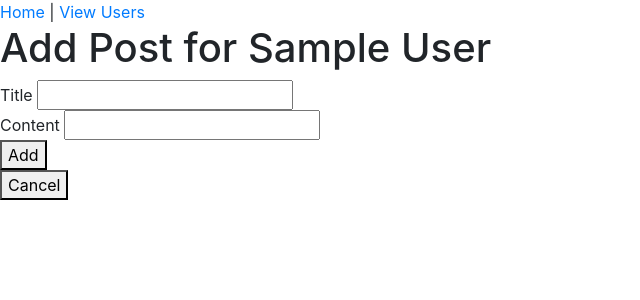
After one commit to dalbiter/Blogly, a Flask app: page /users/1/posts/new in a window 1280 px wide. The commit adds this page. Shown: the top 300 px of the page, without its empty margins (0-640 px from the left). Run offline with Flask 3, Linux system fonts and the light colour scheme; tables that the repository leaves empty hold one stand-in row (values such as "Sample post").

Commit message:
added posts table, added posts list to user profile, started creating  routes to add new posts

```diff
--- a/app.py
+++ b/app.py
@@ -1,7 +1,7 @@
 from flask import Flask, request, render_template, redirect, flash, session
 from flask_debugtoolbar import DebugToolbarExtension
 from sqlalchemy import text
-from models import db, connect_db, User
+from models import db, connect_db, User, Post
 
 app = Flask(__name__)
 
@@ -55,13 +55,14 @@ def show_user_details(user_id):
     """show user profile"""
 
     user = User.query.get_or_404(user_id)
+    posts = user.posts
     print(user.image_url)
-    return render_template('user_profile.html', user=user)
+    return render_template('user_profile.html', user=user, posts=posts)
 
 @app.route('/users/<int:user_id>/edit')
 def edit_user_form(user_id):
     """show form to edit a user"""
-
+    # need to refactor to db.session.get(User, user_id)
     user = User.query.get(user_id)
     return render_template('edit_user.html', user=user)
 
@@ -70,7 +71,6 @@ def edit_user(user_id):
     """takes user data from form and update database with new info"""
 
     user = User.query.get(user_id)
-
     first = request.form['first_name']
     first = first if first else user.first_name
     last = request.form['last_name']
@@ -95,5 +95,18 @@ def delete_user(user_id):
     User.query.filter_by(id=user_id).delete()
 
     db.session.commit()
+    return redirect('/users')
 
-    return redirect('/users')
+@app.route('/users/<int:user_id>/posts/new')
+def add_new_post(user_id):
+    """show form to add new post for current user"""
+
+    user = db.session.get(User, user_id)
+    return render_template('/new_post.html', user=user)
+
+# @app.route('/users/<int:user_id>/posts/new', methods=['POST'])
+# def add_new_post(user_id):
+#     """takes form data and creates post for current user"""
+
+#     user = db.session.get(User, user_id)
+#     return redirect('posts.html', user=user)
--- a/templates/base.html
+++ b/templates/base.html
@@ -3,6 +3,7 @@
 <head>
     <meta charset="UTF-8">
     <meta name="viewport" content="width=device-width, initial-scale=1.0">
+    <link rel="stylesheet" href="https://cdn.jsdelivr.net/npm/bootstrap@4.4.1/dist/css/bootstrap.min.css" integrity="sha384-Vkoo8x4CGsO3+Hhxv8T/Q5PaXtkKtu6ug5TOeNV6gBiFeWPGFN9MuhOf23Q9Ifjh" crossorigin="anonymous">
     <title>{% block title %}{% endblock %}</title>
 </head>
 <body>
--- /dev/null
+++ b/templates/new_post.html
@@ -0,0 +1,22 @@
+{% extends 'base.html' %}
+
+{% block title %}
+    Blogly New Post
+{% endblock %}
+
+{% block h1 %}
+    Add Post for {{user.first_name}} {{user.last_name}}
+{% endblock %}
+
+{% block content %}
+    <form action="/users/{{user.id}}/posts/new" method="POST">
+        Title <input type="text">
+        <br>
+        Content <input type="text">
+        <br>
+        <button id="add_post">Add</button>
+    </form>
+    <form action="/users/{{user.id}}">
+        <button>Cancel</button>
+    </form>
+{% endblock %}
```
Also changed, not shown: models.py (+20 -4 lines), seed.py (added, +33 -0 lines), templates/user_profile.html (+12 -0 lines).
